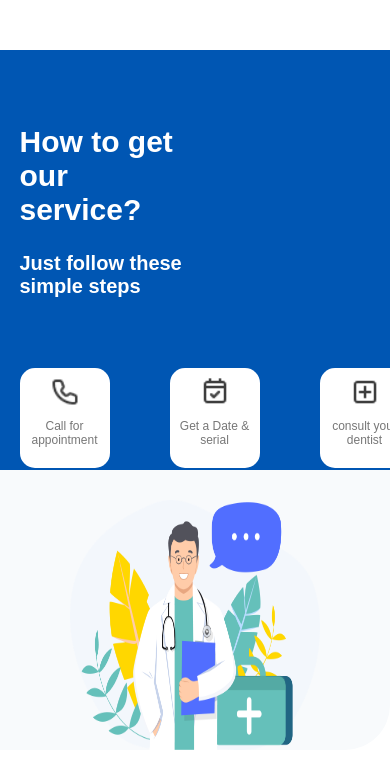
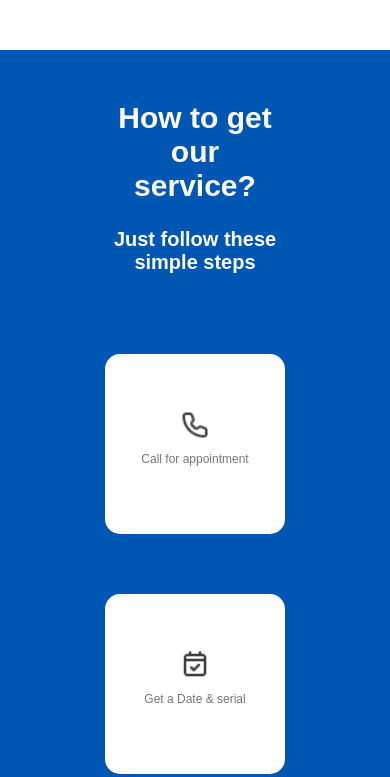
Before and after one commit to OUMARNDIAYE49/Integration-maquette-site-cabinet-dentaire, a plain HTML site: page index.html in a window 390 px wide. Shown: the part 899-1676 px from the top of the page. Drawn offline with Linux system fonts and the light colour scheme.

```diff
--- a/style.css
+++ b/style.css
@@ -868,27 +868,34 @@ button{
     #rendvous{
         flex-direction: column;
         margin: auto;
-        height: 420px;
-
+        height: 1000px;
+        justify-content: center;
+        align-items: center;
+        text-align: center;
     }
     .rendvous-contenent{
         flex-direction: column;
         width: 90%;
+        justify-content: center;
+        align-items: center;
+        text-align: center;
+        gap: 10px;
     }
     .svr{
         flex-direction: column;
 
     }
-    .consultation {
+    .rendvous-contenent .consultation {
         width: 100%;
-        justify-content: space-between;
-
-
+       flex-direction: column;
+       display: flex;
+       justify-content: center;
+       align-items: center;
+       text-align: center;
+       margin-bottom: 60px;
     }
 
     .consultation .item {
-         width: 90px;
-        height: 100px;
         justify-content: center;
         align-items: center;
         text-align: center;
```
